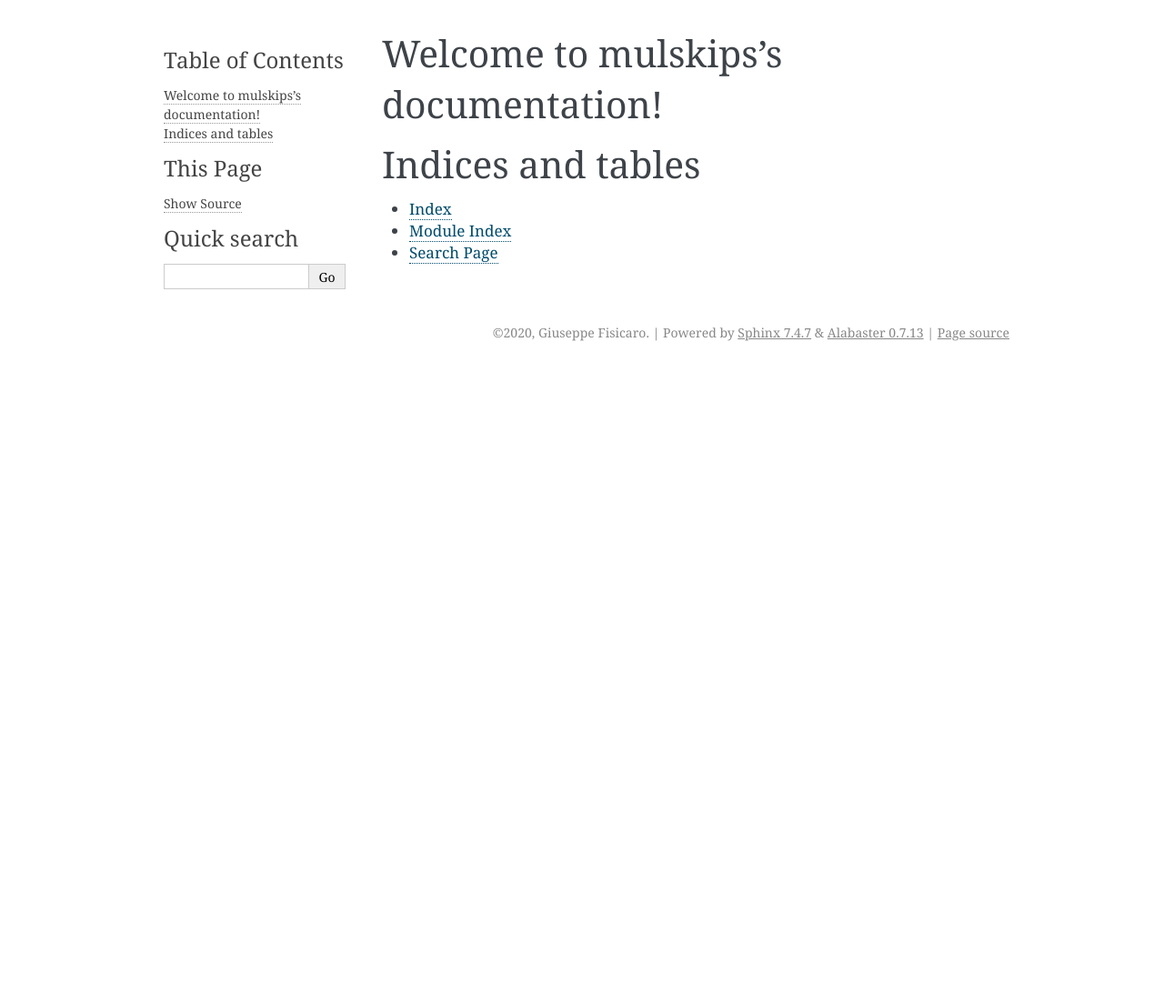
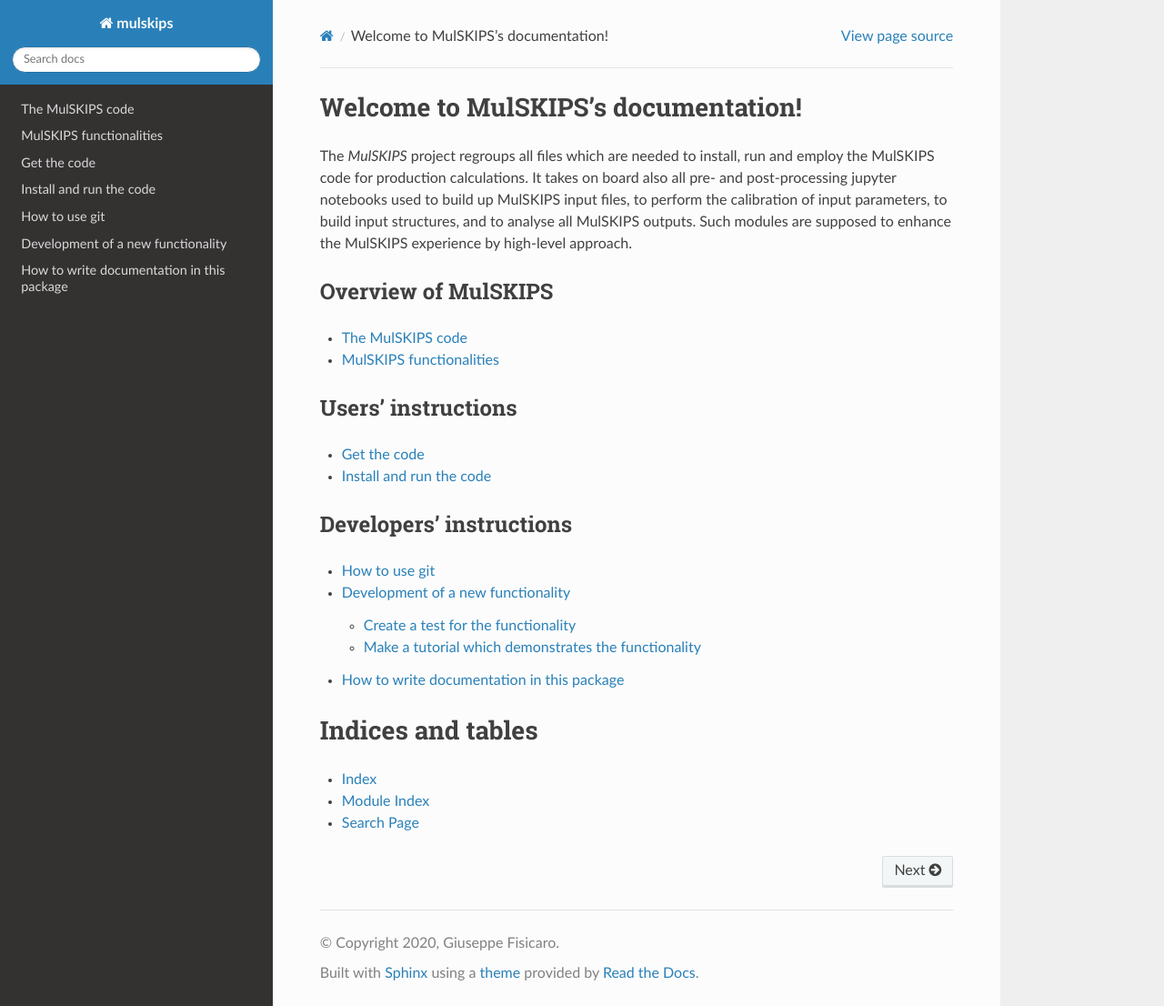
Before and after one commit to giuseppefisicaro/mulskips, a Sphinx documentation site: the page built from docs/source/index.rst, in a window 1280 px wide and 1106 px high. Shown: the whole window at 91% size. Built offline with Sphinx 7.4.7 and the Read the Docs theme 2.0.0, drawn with Linux system fonts in a browser that asks for light colours.

Commit message:
improved documentation with readthedocs

```diff
--- a/docs/source/conf.py
+++ b/docs/source/conf.py
@@ -47,7 +47,7 @@
 # The theme to use for HTML and HTML Help pages.  See the documentation for
 # a list of builtin themes.
 #
-html_theme = 'alabaster'
+html_theme = 'sphinx_rtd_theme'
 
 # Add any paths that contain custom static files (such as style sheets) here,
 # relative to this directory. They are copied after the builtin static files,
--- /dev/null
+++ b/docs/source/developers.rst
@@ -0,0 +1,70 @@
+How to use git
+==============
+
+The repository of MulSKIPS is in GitLab_. For each developer, it is safe to clone its own repository.
+
+.. _GitLab: https://github.com/giuseppefisicaro/mulskips
+
+Each developer has its own devel branch which has to be a copy of the mulskips branch (called **main**).
+Only the command ``git pull main`` will be used to update your **devel** branch.
+It is highly recommended not to develop in your **devel** branch!
+
+For each set of modifications, start a new branch with ``git checkout -B newbranch`` from the **devel** one.
+Then you do your modifications, commits and so on.
+
+Before the merge request, you have to update your **newbranch** branch from the **devel** branch
+(which will be updated from the main one) with ``git rebase devel`` and solve the conflicts if necessary.
+
+Then go to GitLab_ and do a merge-request. Finally do not change your **newbranch** branch because the merge request will be
+affected. In function of the remarks of the reviewer, you change you **newbranch** branch, do a ``git pull origin newbranch`` to propagate the commits.
+
+Development of a new functionality
+==================================
+
+The first question to ask yourself is the *generality* of the
+functionality you are going to implement.
+The spirit is to work at the lowest possible level for a given task.
+The idea is to make available the functionality also to other tasks of MulSKIPS.
+
+Developers are supposed to document as much as possible all introduced modules, functions and
+subroutines together with their input/output variables by means of comment lines in the source files.
+The same holds for all jupyter notebook developed.
+
+Create a test for the functionality
+-----------------------------------
+
+Once the developed functionality is well tested and integrated in the MulSKIPS suite,
+it is fundamental to fix such development work with a regression test.
+All regression tests are handled and collected by the notebook regression-tests.ipynb_
+in the folder ``MULSKIPS_ROOT/regression-tests/.``.
+
+.. _regression-tests.ipynb: https://github.com/giuseppefisicaro/mulskips/blob/master/regression-tests/regression-tests.ipynb
+
+Code developements and the associated functionalities will be lost without a proper regression test
+which runs the code and touches all the developed source files.
+
+Make a tutorial which demonstrates the functionality
+----------------------------------------------------
+
+Once the developed functionality lies within MulSKIPS, it is important to build a tutorial which
+explains how to make advantage of the new functionality.
+As for the regression tests, tutorials in MulSKIPS are built with jupyter notebooks.
+In principle each tutorial should report as much as possible details on how to run mulskips with the new
+functionality, how to analyse and visualize output data.
+The wealth of informations at this stage will make the newly implement features successful.
+Once an appropriate tutorial notebook has been written, this should be added to the tutorial directory
+``MULSKIPS_ROOT/tutorial-mulskips/.``.
+
+How to write documentation in this package
+==========================================
+
+The present documentation has been generated with readthedocs_ and the ``sphinx`` package.
+The syntax in the text pages is ``ReStructured Text`` format.
+See `this page`_ for examples of the syntax, and `this one`__ for a more comprehensive explanation of
+the syntax.
+
+.. _readthedocs: https://docs.readthedocs.io/en/stable/index.html
+
+.. __: http://docutils.sourceforge.net/rst.html
+
+.. _this page: http://www.sphinx-doc.org/en/master/usage/restructuredtext/basics.html
--- a/docs/source/index.rst
+++ b/docs/source/index.rst
@@ -3,14 +3,40 @@
    You can adapt this file completely to your liking, but it should at least
    contain the root `toctree` directive.
 
-Welcome to mulskips's documentation!
+Welcome to MulSKIPS's documentation!
 ====================================
+
+The `MulSKIPS` project regroups all files which are needed
+to install, run and employ the MulSKIPS code for production calculations.
+It takes on board also all pre- and post-processing jupyter notebooks used
+to build up MulSKIPS input files, to perform the calibration of input parameters,
+to build input structures, and to analyse all MulSKIPS outputs.
+Such modules are supposed to enhance the MulSKIPS experience by high-level approach.
+
+Overview of MulSKIPS
+------------------
 
 .. toctree::
    :maxdepth: 2
-   :caption: Contents:
+
+   overview
 
 
+Users' instructions
+-------------------
+
+.. toctree::
+   :maxdepth: 2
+
+   users
+
+Developers' instructions
+------------------------
+
+.. toctree::
+   :maxdepth: 2
+
+   developers
 
 Indices and tables
 ==================
--- /dev/null
+++ b/docs/source/overview.rst
@@ -0,0 +1,42 @@
+The MulSKIPS code
+=================
+
+`MulSKIPS` is a Kinetic Monte Carlo super-Lattice code, designed to study with an atomic resolution
+the growth kinetics of elements, alloys and compounds characterized by the sp3 bond symmetry.
+Formalization and implementation details of the code are discussed in Ref. [1_].
+The code is open source and it is distributed according to the GNU public license.
+MulSKIPS is available on GitLab_, from where it can be downloaded as a tar file.
+
+.. _GitLab: https://github.com/giuseppefisicaro/mulskips
+
+Deposition and evaporation of the substrate atoms are the active Monte Carlo events,
+driving the stochastic evolution. In MulSKIPS, a dense super-lattice correctly
+accommodates the original lattice of the ideal crystal along with a large class
+of defective configurations [2_]. This feature makes the code unique in the range
+of lattice Kinetic Monte Carlo codes currently available for sp3 materials.
+Indeed, the code is able to simulate the evolution of both point and extended defects,
+like stacking faults of different symmetries, antiphase boundaries and grain boundaries.
+Moreover, MulSKIPS can simulate the morphological evolution during the growth process,
+e.g. the epitaxial growth or etching of flat, structured, or patterned substrates,
+as well as nanoparticles of various shapes.
+In the case of surfaces, periodic boundary conditions are applied in the planes
+orthogonal to the growth direction.
+
+MulSKIPS functionalities
+========================
+
+Following we list all MulSKIPS functionalities:
+
+* Epitaxial growth of nanoparticles, flat and patterned substrates, micro- nano-electronic devices by:
+
+  * physical vapor deposition [released];
+  * chemical vapor deposition [under development];
+
+* Melting laser annealing processes [under development].
+
+
+References:
+
+.. [1] A. L. Magna et al., Simulation of the Growth Kinetics in Group IV Compound Semiconductors, physica status solidi (a) vol. 216, no. 10, p. 1800597, 2019, doi: 10.1002/pssa.201800597
+
+.. [2] G. Fisicaro et al., Genesis and Evolution of Extended Defects: The Rrole of Evolving Interface Instabilities in Cubic SiC, Applied Physics Reviews vol. 7, no. 2, p. 021402, Apr. 2020, doi: 10.1063/1.5132300
--- /dev/null
+++ b/docs/source/users.rst
@@ -0,0 +1,14 @@
+Get the code
+============
+
+MulSKIPS is available on GitLab_, from where it can be cloned or downloaded as a tar file.
+
+.. _GitLab: https://github.com/giuseppefisicaro/mulskips
+
+
+Install and run the code
+================
+
+To install MulSKIPS you just need to follow all instructions reported in the notebook run-mulskips.ipynb_.
+
+.. _run-mulskips.ipynb: https://github.com/giuseppefisicaro/mulskips/blob/master/run-mulskips.ipynb
```
